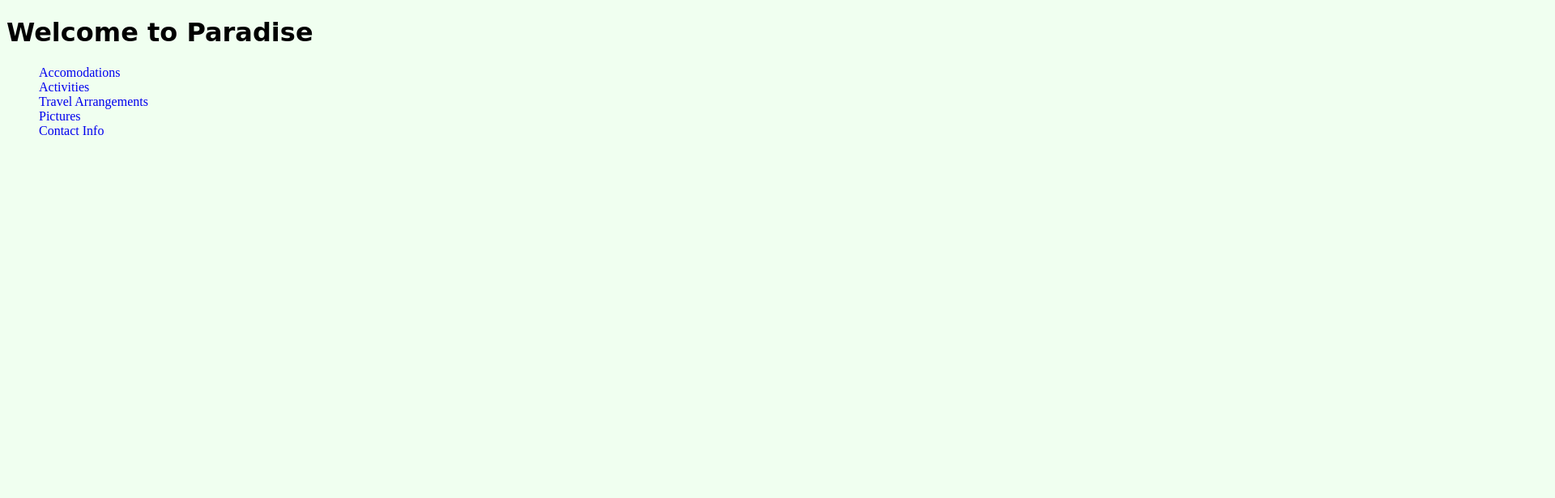
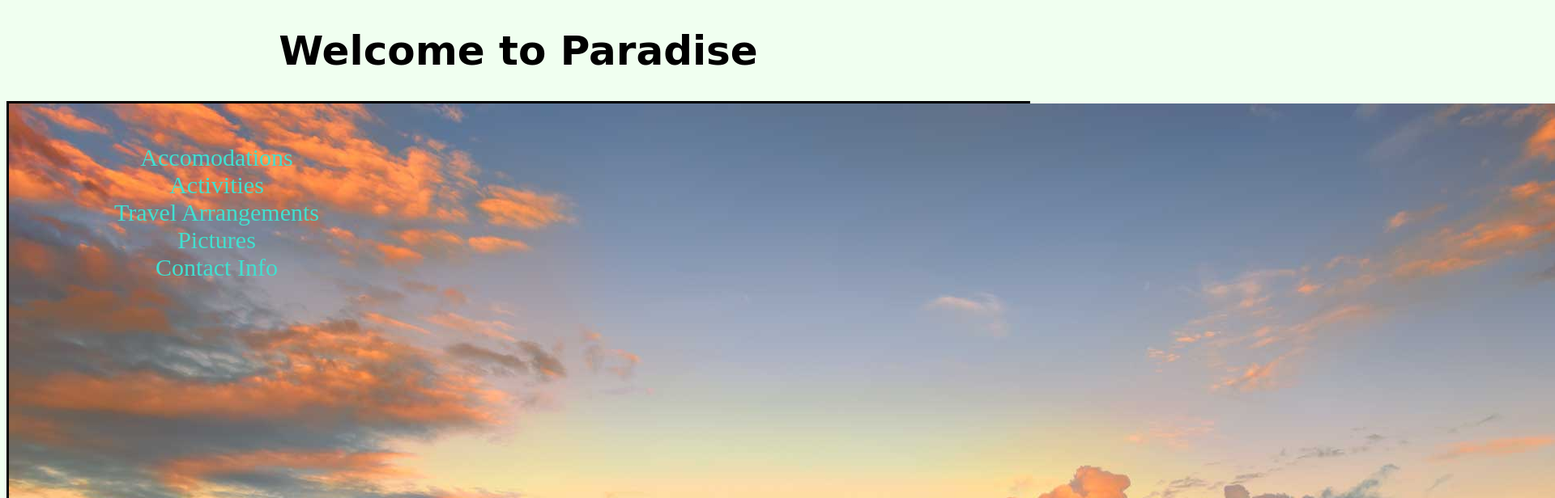
Before and after one commit to Fealios/resort, a plain HTML site: page index.html in a window 1280 px wide. Shown: the top 616 px of the page at 81% size, 1920 px wide, since content can reach past the window. Drawn offline with Linux system fonts and the light colour scheme; a web font is replaced by a local one.

Commit message:
Final styling and position of main page.  Addition of home button complete.

```diff
--- a/css/index.css
+++ b/css/index.css
@@ -2,21 +2,42 @@
 
 body {
   background-color: #F0FFF0;
+  text-align: center;
+}
+
+.container {
+  border: solid;
+  position: relative;
+}
+
+.image-text {
+  position: absolute;
+  top: 20px;
+  left: 90px;
+}
+
+@media (max-width: 100%;) {
+  #background {
+    display: none;
+  }
 }
 
 h1 {
   font-family: 'Seaweed Script', cursive;
+  font-size: 50px;
 }
 
 ul {
   list-style: none;
+  font-size: 30px;
 }
 
 a {
   text-decoration: none;
+  color: #40E0D0;
 }
 a:visited {
-  color: blue;
+  color: #40E0D0;
 }
 a:hover {
   color: orange;
--- a/index.html
+++ b/index.html
@@ -6,13 +6,17 @@
   </head>
   <body>
     <h1>Welcome to Paradise</h1>
+    <div class="container">
 
-      <ul>
+      <img src="images/homepage.jpg" alt="sunset" id="background"/>
+      <ul class="image-text">
         <li><a href="sub-pages/accomodations.html">Accomodations</a></li>
         <li><a href="sub-pages/activities.html">Activities</a></li>
         <li><a href="sub-pages/travel.html">Travel Arrangements</a></li>
         <li><a href="sub-pages/pictures.html">Pictures</a></li>
         <li><a href="sub-pages/contact.html">Contact Info </a></li>
       </ul>
+
+    </div>
   </body>
 </html>
```
Also changed, not shown: css/sub-pages.css (+4 -7 lines), sub-pages/accomodations.html (+5 -1 lines), sub-pages/activities.html (+1 -0 lines), sub-pages/contact.html (+1 -0 lines), sub-pages/pictures.html (+1 -0 lines), sub-pages/travel.html (+1 -0 lines), images/homepage.jpg (added).
